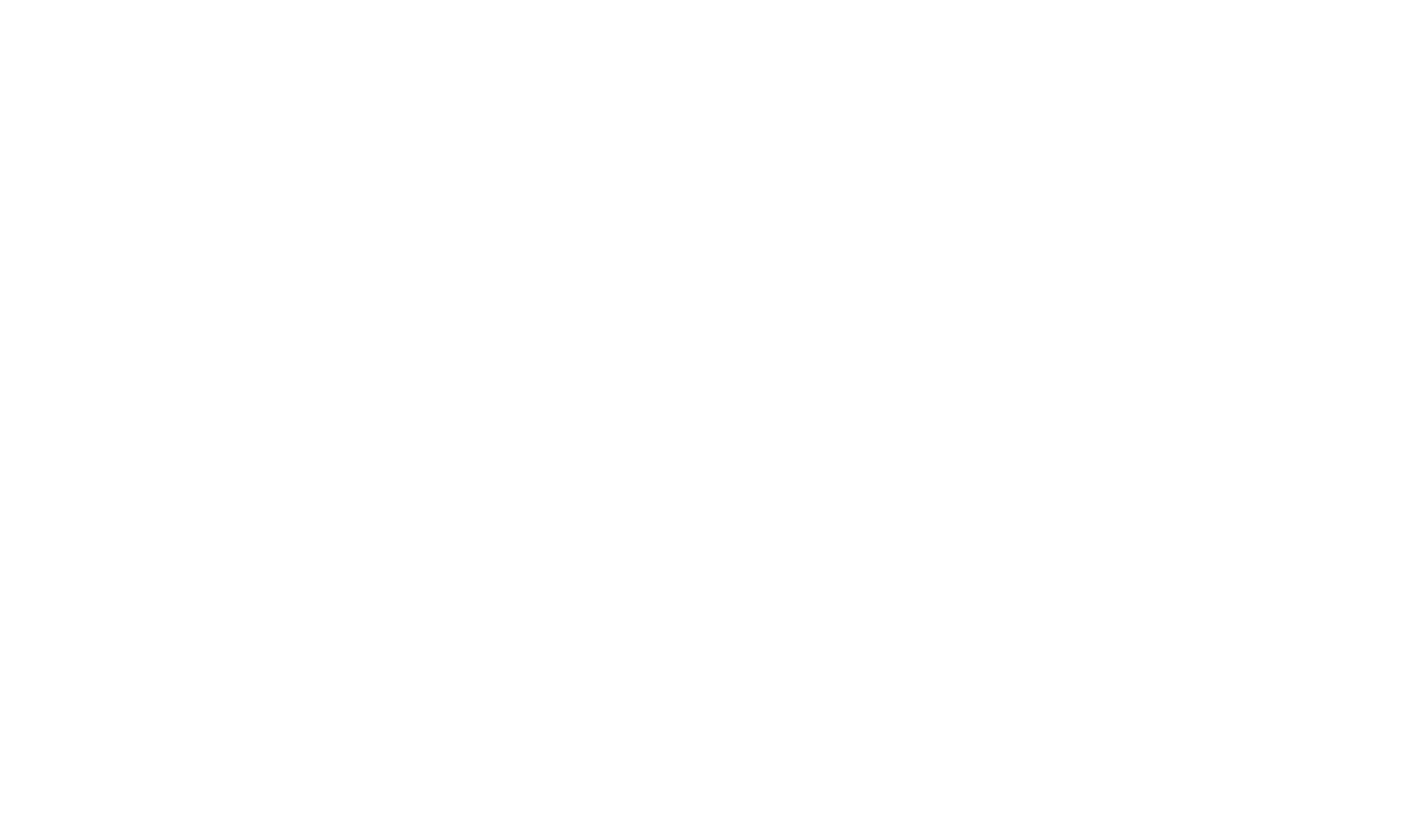
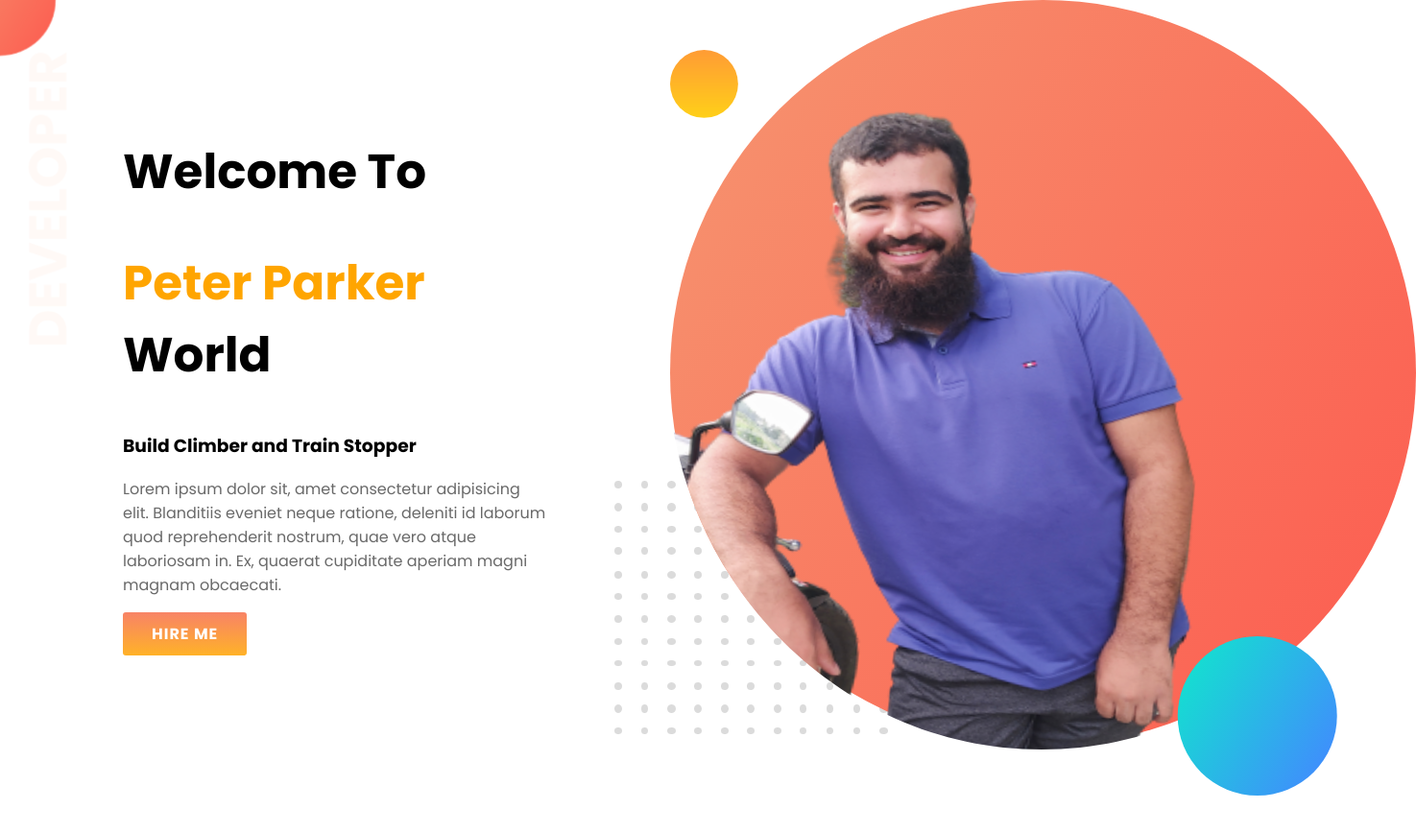
Before and after one commit to naymur-rhmn/practice-1-milestone, a plain HTML site: page index.html in a window 1280 px wide. Shown: the whole page at 96% size, 1475 px wide, since content can reach past the window. Before the commit the page ends 800 px from the top, so only its background shows below. Drawn offline with Linux system fonts and the light colour scheme.

Commit message:
added main banner

```diff
--- a/index.html
+++ b/index.html
@@ -7,11 +7,27 @@
     <meta name="viewport" content="width=device-width, initial-scale=1.0">
     <title>Practice Portfolio site</title>
     <link rel="icon" type="image/png" href="images/autumn-1008520_640.png" />
+    <link rel="preconnect" href="https://fonts.googleapis.com">
+    <link rel="preconnect" href="https://fonts.gstatic.com" crossorigin>
+    <link href="https://fonts.googleapis.com/css2?family=Poppins:wght@400;700&display=swap" rel="stylesheet">
     <link rel="stylesheet" href="style.css">
 </head>
 
 <body>
-
+    <section class="section-bg section-flex">
+        <div class="section-divider">
+            <h1>Welcome To</h1>
+            <h1><span class="orange-color">Peter Parker</span> World</h1>
+            <h3>Build Climber and Train Stopper</h3>
+            <p>Lorem ipsum dolor sit, amet consectetur adipisicing elit. Blanditiis eveniet neque ratione, deleniti id
+                laborum quod reprehenderit nostrum, quae vero atque laboriosam in. Ex, quaerat cupiditate aperiam magni
+                magnam obcaecati.</p>
+            <a class="linear-btn" target="_blank" href="#">hire me</a>
+        </div>
+        <div class="section-divider">
+            <img src="images/my-bg-t.png" alt="">
+        </div>
+    </section>
 </body>
 
 </html>
--- a/style.css
+++ b/style.css
@@ -0,0 +1,44 @@
+body{
+    margin: 0;
+    font-family: 'Poppins', sans-serif;
+}
+p{
+    color: #696969;
+}
+h1{
+    font-size: 50px;
+}
+.orange-color{
+    color: orange;
+}
+.section-flex{
+    background-image: url(./images/top-banner.png);
+    background-position: top left;
+    background-repeat: no-repeat;
+}
+.section-flex{
+    display: flex;
+    padding: 0 10%;
+    margin-bottom: 100px;
+}
+.section-divider{
+    width: 50%;
+}
+.section-divider:first-child{
+    padding-right: 7%;
+    margin-top: 100px;
+}
+.linear-btn{
+    text-decoration: none;
+    display: inline-block;
+    text-transform: uppercase;
+    padding: 10px 30px;
+    font-weight: bold;
+    color: white;
+    border-radius: 3px;
+    letter-spacing: 1px;
+    background-image: linear-gradient(#F88366, #FFB228);
+}
+.linear-btn:hover{
+    background-image: linear-gradient(#FFB228, #F88366);
+}
```
